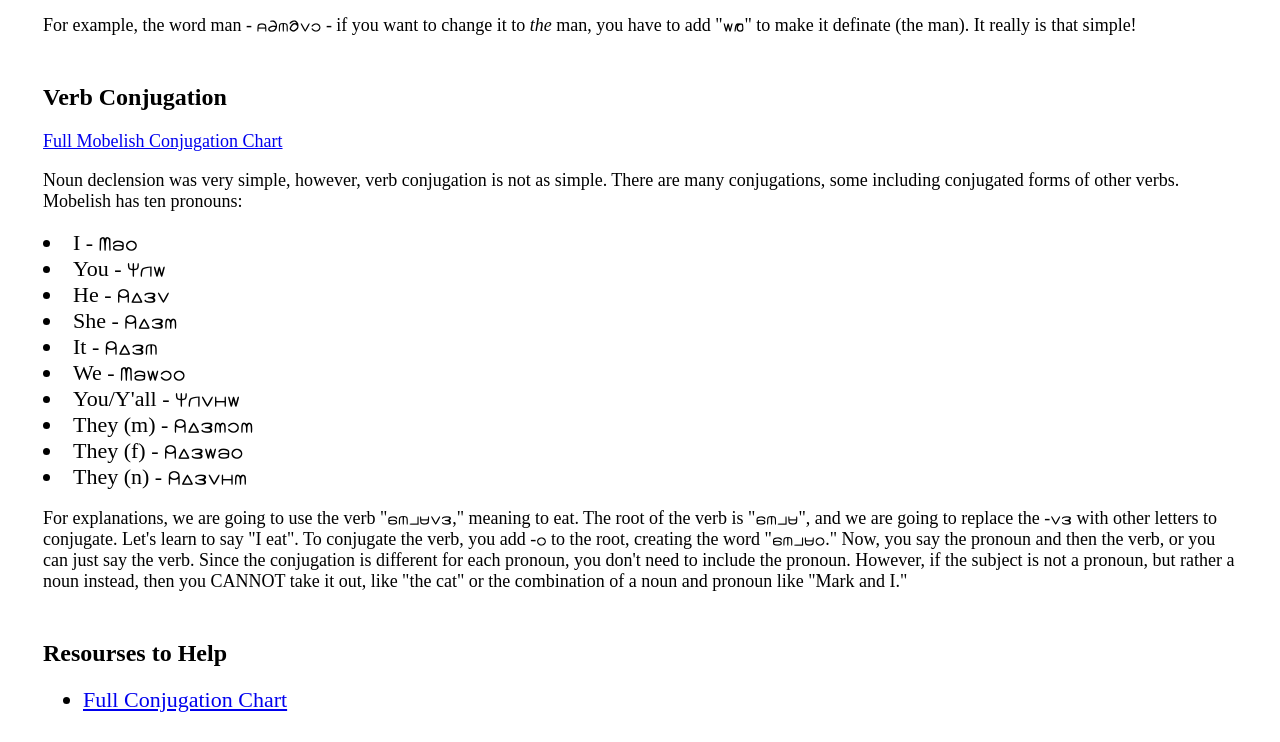
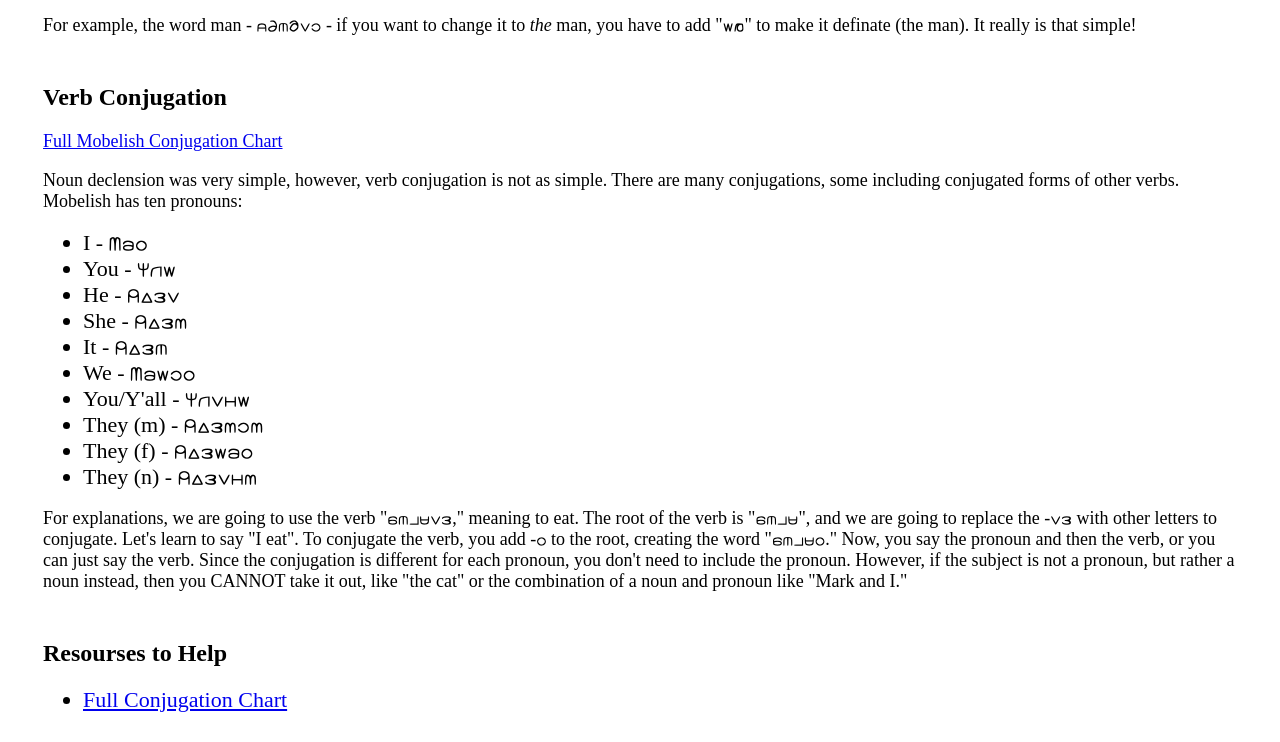
Before and after one commit to ZacStan/Mobelish-List, a plain HTML site: page index.html in a window 1280 px wide. Shown: the part 2378-3120 px from the top of the page. Drawn offline with Linux system fonts and the light colour scheme.

Commit message:
Update index.html

```diff
--- a/index.html
+++ b/index.html
@@ -236,7 +236,7 @@
 			<a id="conjugation"><h2>Verb Conjugation</h2></a>
 			<p><a href="conjugation.html">Full Mobelish Conjugation Chart</a>
 			<p>Noun declension was very simple, however, verb conjugation is not as simple. There are many conjugations, some including conjugated forms of other verbs. Mobelish has ten pronouns:
-			<list>
+			<ul>
 				<li>I - <ins class="mobelish">Omi</ins>
 				<li>You - <ins class="mobelish">Ech</ins>
 				<li>He - <ins class="mobelish">Tupa</ins>
@@ -247,7 +247,7 @@
 				<li>They (m) - <ins class="mobelish">Tupoko</ins>
 				<li>They (f) - <ins class="mobelish">Tuphmi</ins>
 				<li>They (n) - <ins class="mobelish">Tupalo</ins>
-			</list>
+			</ul>
 			<p>For explanations, we are going to use the verb "<ins class="mobelish">fenzap</ins>," meaning to eat. The root of the verb is "<ins class="mobelish">fenz</ins>", and we are going to replace the -<ins class="mobelish">ap</ins> with other letters to conjugate. Let's learn to say "I eat". To conjugate the verb, you add -<ins class="mobelish">i</ins> to the root, creating the word "<ins class="mobelish">fenzi</ins>." Now, you say the pronoun and then the verb, or you can just say the verb. Since the conjugation is different for each pronoun, you don't need to include the pronoun. However, if the subject is not a pronoun, but rather a noun instead, then you CANNOT take it out, like "the cat" or the combination of a noun and pronoun like "Mark and I."
 		</div>
 		<div>
```
